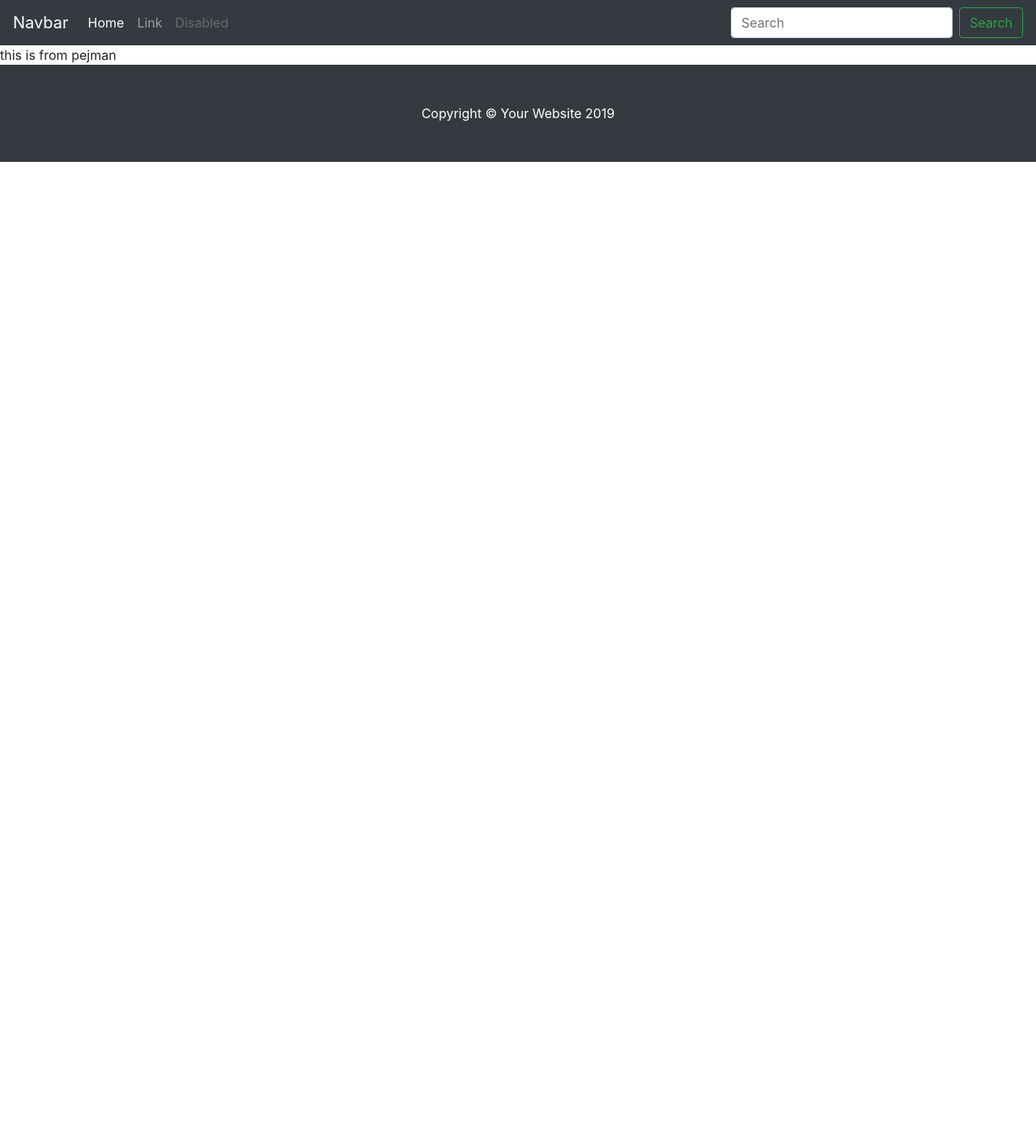
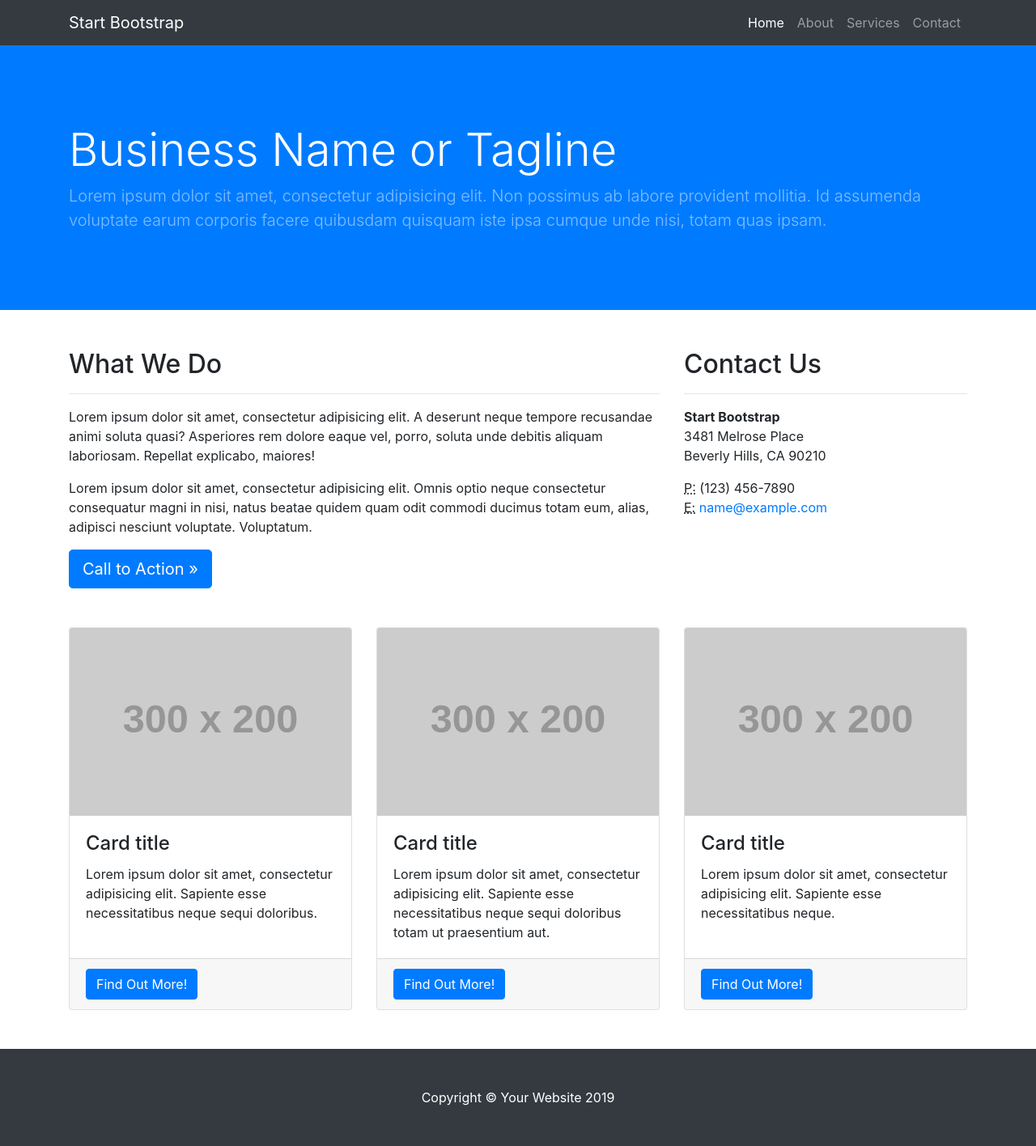
Before and after one commit to pejmanhadavi/django-team-website-example, a Django app: template apps/core/templates/index.html in a window 1280 px wide. Shown: the whole page at 81% size. Before the commit the page ends 200 px from the top, so only its background shows below. Run offline with Django 3.2, Linux system fonts and the light colour scheme; the template is opened without the code that fills it, so the values that code supplies are empty; grey boxes labelled with a size stand in for pictures from a placeholder-image service; parts of the project's set-up code (start-up, migrations or seed data) failed here and were passed over; some libraries are stand-ins or nearby versions.

Commit message:
Add home page template

```diff
--- a/apps/core/templates/index.html
+++ b/apps/core/templates/index.html
@@ -1,4 +1,99 @@
 {% extends '_base.html' %}
 {% block content %}
-this is from pejman
+
+<!-- Header -->
+<header class="bg-primary py-5 mb-5">
+    <div class="container h-100">
+        <div class="row h-100 align-items-center">
+            <div class="col-lg-12">
+                <h1 class="display-4 text-white mt-5 mb-2">Business Name or Tagline</h1>
+                <p class="lead mb-5 text-white-50">Lorem ipsum dolor sit amet, consectetur adipisicing elit. Non
+                    possimus ab labore provident mollitia. Id assumenda voluptate earum corporis facere quibusdam
+                    quisquam iste ipsa cumque unde nisi, totam quas ipsam.</p>
+            </div>
+        </div>
+    </div>
+</header>
+
+<!-- Page Content -->
+<div class="container">
+
+    <div class="row">
+        <div class="col-md-8 mb-5">
+            <h2>What We Do</h2>
+            <hr>
+            <p>Lorem ipsum dolor sit amet, consectetur adipisicing elit. A deserunt neque tempore recusandae animi
+                soluta quasi? Asperiores rem dolore eaque vel, porro, soluta unde debitis aliquam laboriosam. Repellat
+                explicabo, maiores!</p>
+            <p>Lorem ipsum dolor sit amet, consectetur adipisicing elit. Omnis optio neque consectetur consequatur magni
+                in nisi, natus beatae quidem quam odit commodi ducimus totam eum, alias, adipisci nesciunt voluptate.
+                Voluptatum.</p>
+            <a class="btn btn-primary btn-lg" href="#">Call to Action &raquo;</a>
+        </div>
+        <div class="col-md-4 mb-5">
+            <h2>Contact Us</h2>
+            <hr>
+            <address>
+                <strong>Start Bootstrap</strong>
+                <br>3481 Melrose Place
+                <br>Beverly Hills, CA 90210
+                <br>
+            </address>
+            <address>
+                <abbr title="Phone">P:</abbr>
+                (123) 456-7890
+                <br>
+                <abbr title="Email">E:</abbr>
+                <a href="mailto:#">name@example.com</a>
+            </address>
+        </div>
+    </div>
+    <!-- /.row -->
+
+    <div class="row">
+        <div class="col-md-4 mb-5">
+            <div class="card h-100">
+                <img class="card-img-top" src="http://placehold.it/300x200" alt="">
+                <div class="card-body">
+                    <h4 class="card-title">Card title</h4>
+                    <p class="card-text">Lorem ipsum dolor sit amet, consectetur adipisicing elit. Sapiente esse
+                        necessitatibus neque sequi doloribus.</p>
+                </div>
+                <div class="card-footer">
+                    <a href="#" class="btn btn-primary">Find Out More!</a>
+                </div>
+            </div>
+        </div>
+        <div class="col-md-4 mb-5">
+            <div class="card h-100">
+                <img class="card-img-top" src="http://placehold.it/300x200" alt="">
+                <div class="card-body">
+                    <h4 class="card-title">Card title</h4>
+                    <p class="card-text">Lorem ipsum dolor sit amet, consectetur adipisicing elit. Sapiente esse
+                        necessitatibus neque sequi doloribus totam ut praesentium aut.</p>
+                </div>
+                <div class="card-footer">
+                    <a href="#" class="btn btn-primary">Find Out More!</a>
+                </div>
+            </div>
+        </div>
+        <div class="col-md-4 mb-5">
+            <div class="card h-100">
+                <img class="card-img-top" src="http://placehold.it/300x200" alt="">
+                <div class="card-body">
+                    <h4 class="card-title">Card title</h4>
+                    <p class="card-text">Lorem ipsum dolor sit amet, consectetur adipisicing elit. Sapiente esse
+                        necessitatibus neque.</p>
+                </div>
+                <div class="card-footer">
+                    <a href="#" class="btn btn-primary">Find Out More!</a>
+                </div>
+            </div>
+        </div>
+    </div>
+    <!-- /.row -->
+
+</div>
+<!-- /.container -->
+
 {% endblock content %}
--- a/static/style.css
+++ b/static/style.css
@@ -0,0 +1,3 @@
+body {
+    padding-top: 56px;
+}
--- a/templates/_base.html
+++ b/templates/_base.html
@@ -1,14 +1,18 @@
 {% load static %}
+<!DOCTYPE html>
 <html lang="en">
 
 <head>
-    <meta charset="UTF-8">
-    <meta name="viewport" content="width=device-width, initial-scale=1.0">
-    <title>Document</title>
+
+    <meta charset="utf-8">
+    <meta name="viewport" content="width=device-width, initial-scale=1, shrink-to-fit=no">
+    <meta name="description" content="">
+    <meta name="author" content="">
+
+    <title>Business Frontpage - Start Bootstrap Template</title>
 
     <!-- Bootstrap core CSS -->
-    <link href="{% static 'bootstrap/css/bootstrap.css' %}" rel="stylesheet">
-    <link href="{% static 'bootstrap/css/bootstrap.css' %}" rel="stylesheet">
+    <link href="{% static 'bootstrap/css/bootstrap.min.css' %}" rel="stylesheet">
 
     <!-- Custom styles for this template -->
     <link href="{% static 'style.css' %}" rel="stylesheet">
--- a/templates/partials/_navbar.html
+++ b/templates/partials/_navbar.html
@@ -1,24 +1,28 @@
-<nav class="navbar navbar-expand-lg navbar-dark bg-dark">
-    <button class="navbar-toggler" type="button" data-toggle="collapse" data-target="#navbarTogglerDemo03" aria-controls="navbarTogglerDemo03" aria-expanded="false" aria-label="Toggle navigation">
+<!-- Navigation -->
+<nav class="navbar navbar-expand-lg navbar-dark bg-dark fixed-top">
+  <div class="container">
+    <a class="navbar-brand" href="#">Start Bootstrap</a>
+    <button class="navbar-toggler" type="button" data-toggle="collapse" data-target="#navbarResponsive"
+      aria-controls="navbarResponsive" aria-expanded="false" aria-label="Toggle navigation">
       <span class="navbar-toggler-icon"></span>
     </button>
-    <a class="navbar-brand" href="#">Navbar</a>
-
-    <div class="collapse navbar-collapse" id="navbarTogglerDemo03">
-      <ul class="navbar-nav mr-auto mt-2 mt-lg-0">
+    <div class="collapse navbar-collapse" id="navbarResponsive">
+      <ul class="navbar-nav ml-auto">
         <li class="nav-item active">
-          <a class="nav-link" href="#">Home <span class="sr-only">(current)</span></a>
+          <a class="nav-link" href="#">Home
+            <span class="sr-only">(current)</span>
+          </a>
         </li>
         <li class="nav-item">
-          <a class="nav-link" href="#">Link</a>
+          <a class="nav-link" href="#">About</a>
         </li>
         <li class="nav-item">
-          <a class="nav-link disabled" href="#" tabindex="-1" aria-disabled="true">Disabled</a>
+          <a class="nav-link" href="#">Services</a>
+        </li>
+        <li class="nav-item">
+          <a class="nav-link" href="#">Contact</a>
         </li>
       </ul>
-      <form class="form-inline my-2 my-lg-0">
-        <input class="form-control mr-sm-2" type="search" placeholder="Search" aria-label="Search">
-        <button class="btn btn-outline-success my-2 my-sm-0" type="submit">Search</button>
-      </form>
     </div>
-  </nav>
+  </div>
+</nav>
```
